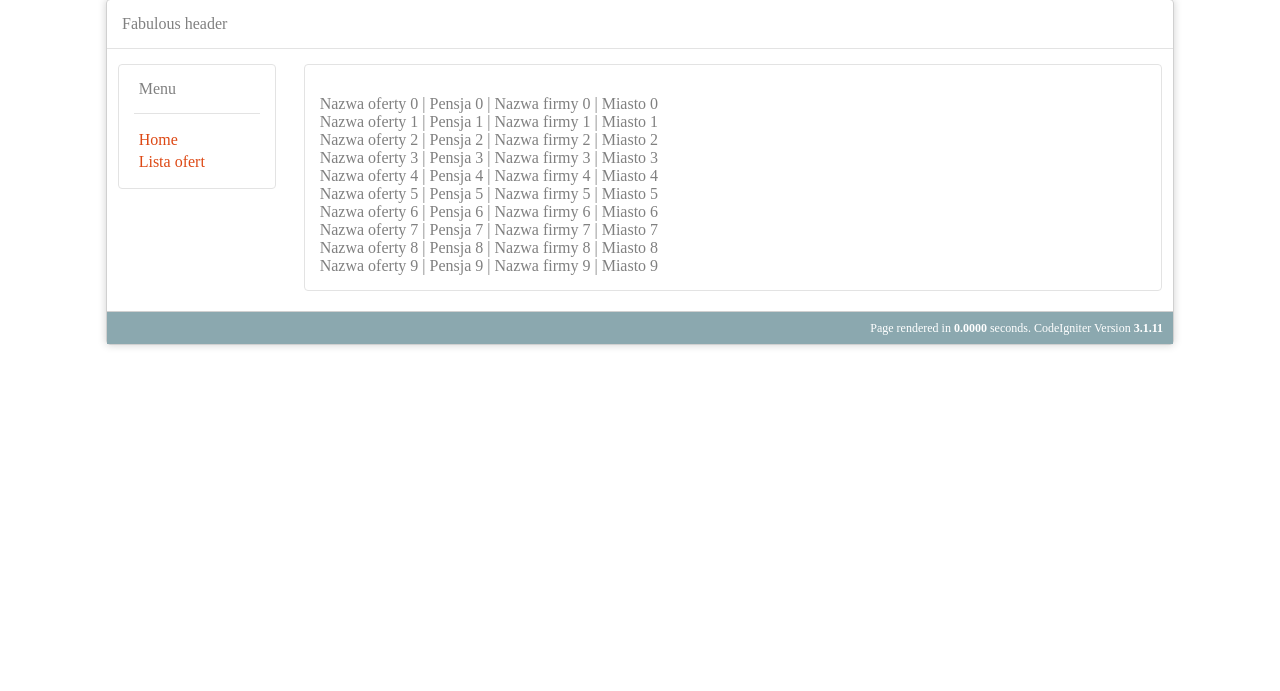
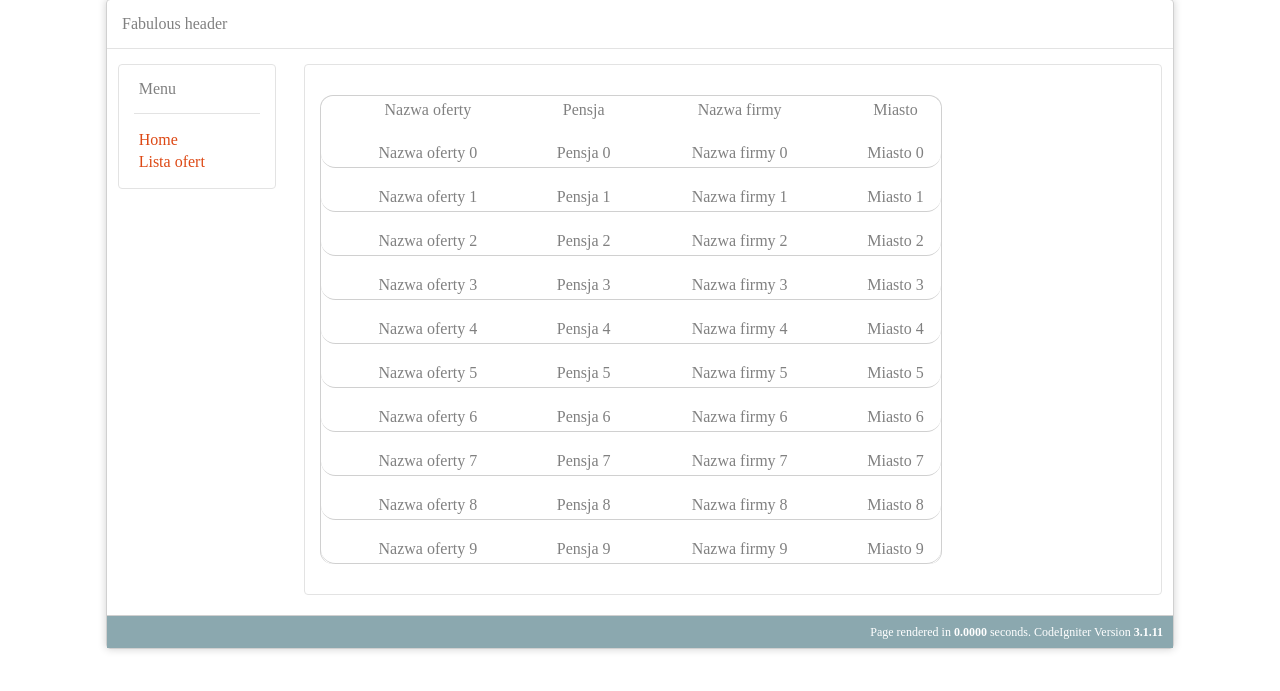
Before and after one commit to wjezowski/problemowanko, a CodeIgniter app: page /database/offers_list in a window 1280 px wide. Shown: the part 41-732 px from the top of the page. Run offline with CodeIgniter, Linux system fonts and the light colour scheme.

Commit message:
Tabelka w divach

```diff
--- a/html/application/views/offers_list/index.php
+++ b/html/application/views/offers_list/index.php
@@ -1,8 +1,26 @@
 
+<div class='offers_table'>
 <?php
+
+echo "
+    <div class='offers_header row'>
+        <div class='offer_name'>Nazwa oferty</div>
+        <div class='offer_salary'>Pensja</div>
+        <div class='offer_company_name'>Nazwa firmy</div>
+        <div class='offer_city'>Miasto</div>
+    </div>";
+
 
 if (array_key_exists('offers', $main_content)) {
     foreach ($main_content['offers'] AS $offer) {
-        echo $offer['offer_name'] .' | '. $offer['salary'] .' | '. $offer['company_name'] .' | '. $offer['city'] .'<br />';
+        echo "
+            <div class='offer row'>
+                <div class='offer_name'>{$offer['offer_name']}</div>
+                <div class='offer_salary'>{$offer['salary']}</div>
+                <div class='offer_company_name'>{$offer['company_name']}</div>
+                <div class='offer_city'>{$offer['city']}</div>
+            </div>";
     }
 }
+?>
+</div>
--- a/html/assets/css/style.css
+++ b/html/assets/css/style.css
@@ -253,3 +253,46 @@
 	background-color: #f1f1f1;
 	border-radius: 4px;
 }
+
+
+
+
+
+
+
+.row {
+	padding: 5px 0;
+}
+
+
+.offers_table {
+	text-align: center;
+	width: 100%;
+
+
+
+	border-radius: 13px;
+	border-top: 1px solid #d0d0d0;
+	border-right: 1px solid #d0d0d0;
+	border-left: 1px solid #d0d0d0;
+}
+
+.offer, .offers_header {
+	margin-bottom: 15px;
+}
+
+.offer {
+	border-bottom: 1px solid #d0d0d0;
+	border-radius: 40px;
+}
+
+.offer_name, .offer_salary, .offer_company_name, .offer_city {
+	display: inline-block;
+}
+
+.offer_name, .offer_company_name {
+	width: 34.5%;
+}
+.offer_salary, .offer_city {
+	width: 14.5%;
+}
```
